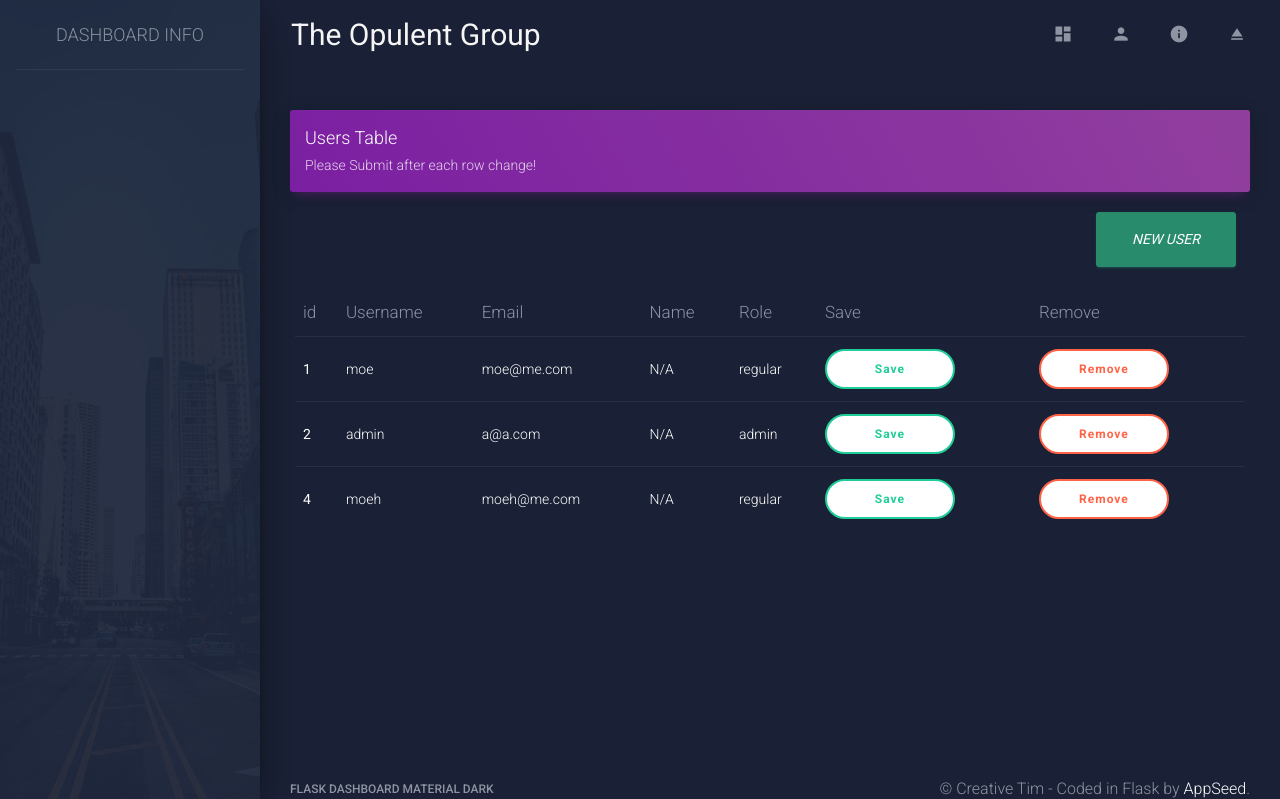
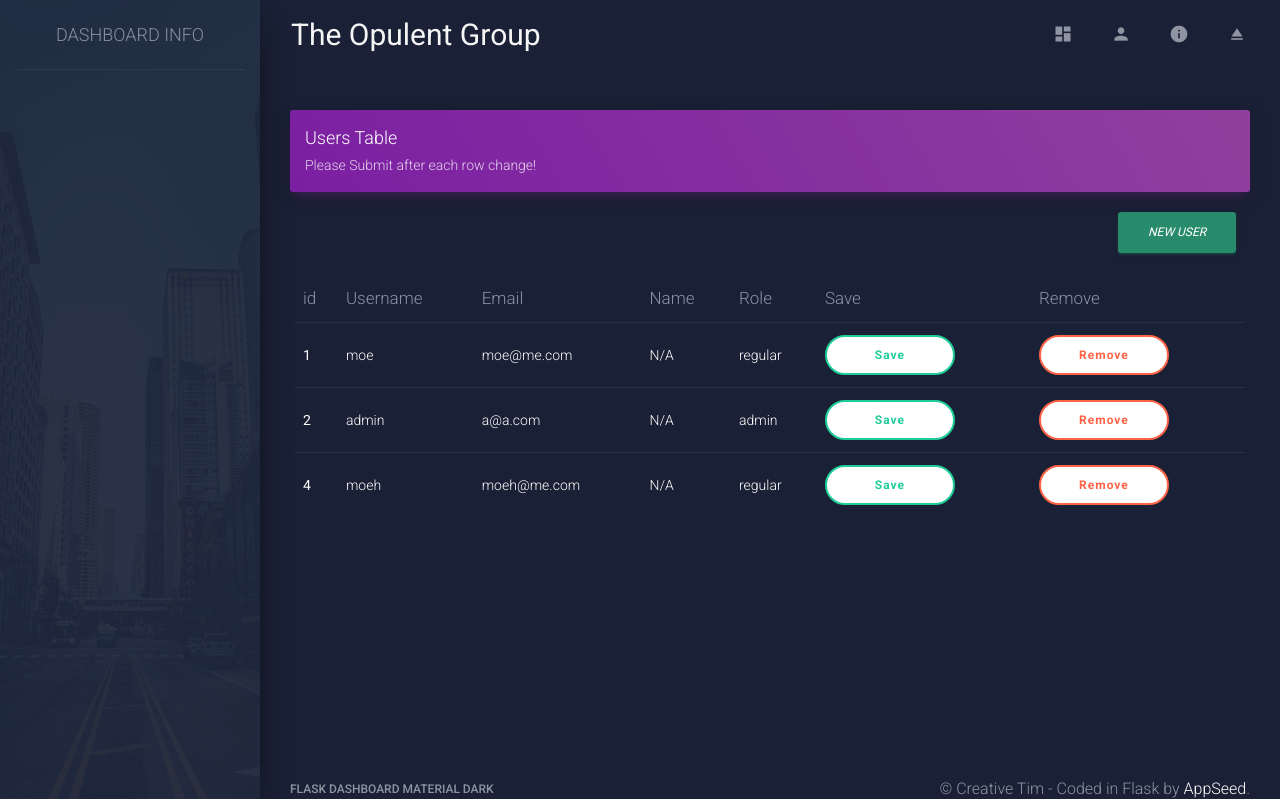
Before and after one commit to MohmedH/OpulentGroupDashboard, a Flask app: template app/home/templates/profiles.html in a window 1280 px wide. Shown: the top 799 px of the page. Run offline with Flask 2, Linux system fonts and the light colour scheme; the template is opened without the code that fills it: values that come from a table or form of the project are taken from there, others are empty; data comes from the database, SQL or seed files in the repository; style sheets or scripts are compiled from the project's sources; some libraries are stand-ins or nearby versions.

Commit message:
Few changes
quick few changes

```diff
--- a/app/home/templates/profiles.html
+++ b/app/home/templates/profiles.html
@@ -132,7 +132,7 @@
       </div>
       <div class="card-body">
         <div id="tableT" class="table-editable table-responsive">
-          <span class="table-add-new float-right mb-3 mr-2"><a href="#!" class="btn btn-success btn-rounded btn-lg" role="button"><i>New User</i></a></span>
+          <span class="table-add-new float-right mb-3 mr-2"><a href="#!" class="btn btn-success btn-rounded" role="button"><i>New User</i></a></span>
           <table class="table table-hover">
             <thead>
               <th>id</th>
@@ -297,7 +297,7 @@
         var nrm = false;
 
         //invalidate($(this));
-        validate($(this))
+        //validate($(this))
 
         function invalidate($obj,$b) {
         setTimeout(function() {
```
Also changed, not shown: 1 other file.
